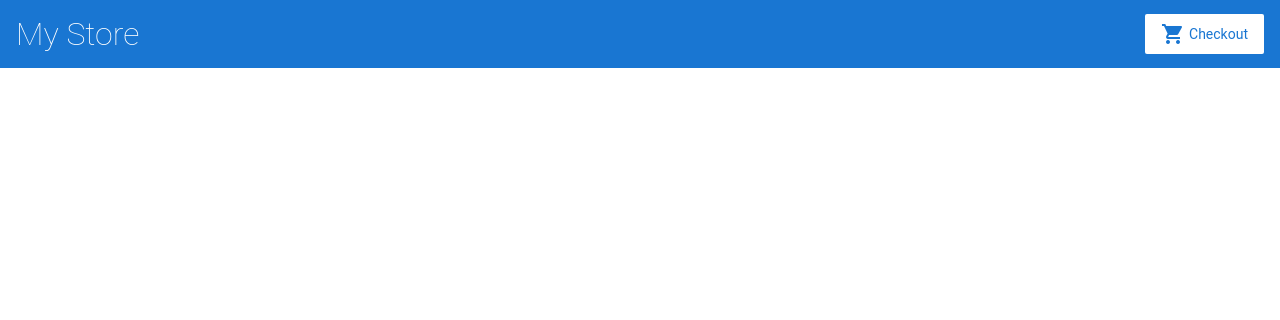
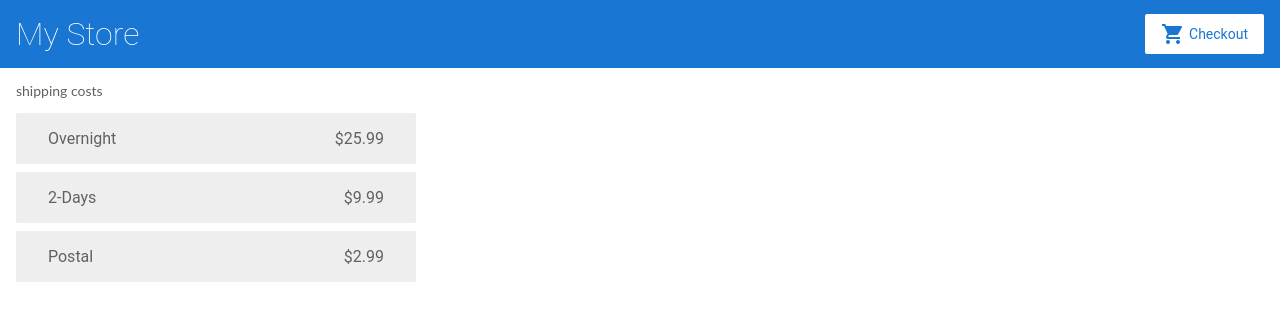
Before and after one commit to slonsu/Angular-tutorial-first, an Angular app: page /shipping in a window 1280 px wide. Before the commit this address led to /. Shown: the top 320 px of the page. Built offline with nearby package versions, Linux system fonts and the light colour scheme.

Commit message:
feat(Angular components and templates): Add shipping

```diff
--- a/src/app/cart.service.ts
+++ b/src/app/cart.service.ts
@@ -1,4 +1,5 @@
 import { Injectable } from "@angular/core";
+import { HttpClient } from '@angular/common/http';
 
 @Injectable({
     providedIn: 'root'
@@ -6,7 +7,7 @@
 
 export class CartService {
     items = [];
-    constructor() {
+    constructor(private http: HttpClient) {
     }
 
     addToCart(product) {
@@ -29,4 +30,8 @@
         this.items = [];
         return this.items;
     }
+
+    getShippingCosts() {
+        return this.http.get('/assets/shipping.json');
+    }
 }
--- a/src/app/cart/cart.component.html
+++ b/src/app/cart/cart.component.html
@@ -1,4 +1,8 @@
 <h3>Cart</h3>
+
+<p>
+    <a routerLink="/shipping">Shipping prices</a>
+</p>
 
 <div class="cart-item" *ngFor="let item of items">
     <span>{{item.name}}</span>
--- /dev/null
+++ b/src/app/shipping/shipping.component.html
@@ -0,0 +1,6 @@
+<p>shipping costs</p>
+
+<div class="shipping-item" *ngFor="let shipping of shippingCosts | async">
+    <span>{{shipping.name}}</span>
+    <span>{{shipping.price | currency}}</span>
+</div>
--- /dev/null
+++ b/src/app/shipping/shipping.component.ts
@@ -0,0 +1,20 @@
+import { Component, OnInit } from '@angular/core';
+import { CartService } from '../cart.service';
+
+@Component({
+  selector: 'app-shipping',
+  templateUrl: './shipping.component.html',
+  styleUrls: ['./shipping.component.scss']
+})
+export class ShippingComponent implements OnInit {
+
+  shippingCosts;
+
+  constructor(private cartService: CartService) {
+    this.shippingCosts = cartService.getShippingCosts();
+  }
+
+  ngOnInit() {
+  }
+
+}
--- /dev/null
+++ b/src/assets/shipping.json
@@ -0,0 +1,14 @@
+[
+  {
+    "name": "Overnight",
+    "price": 25.99
+  },
+  {
+    "name": "2-Days",
+    "price": 9.99
+  },
+  {
+    "name": "Postal",
+    "price": 2.99
+  }
+]
```
Also changed, not shown: src/app/app.module.ts (+7 -2 lines), src/app/shipping/shipping.component.scss (added), 1 other file (tests, documents, lock files or other folders).
